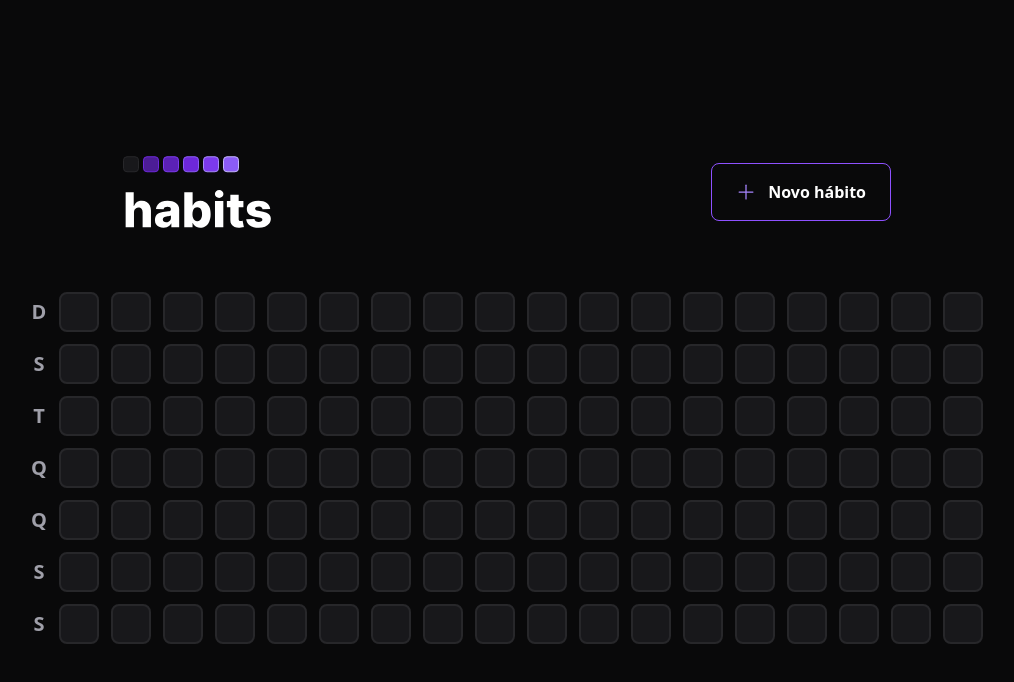
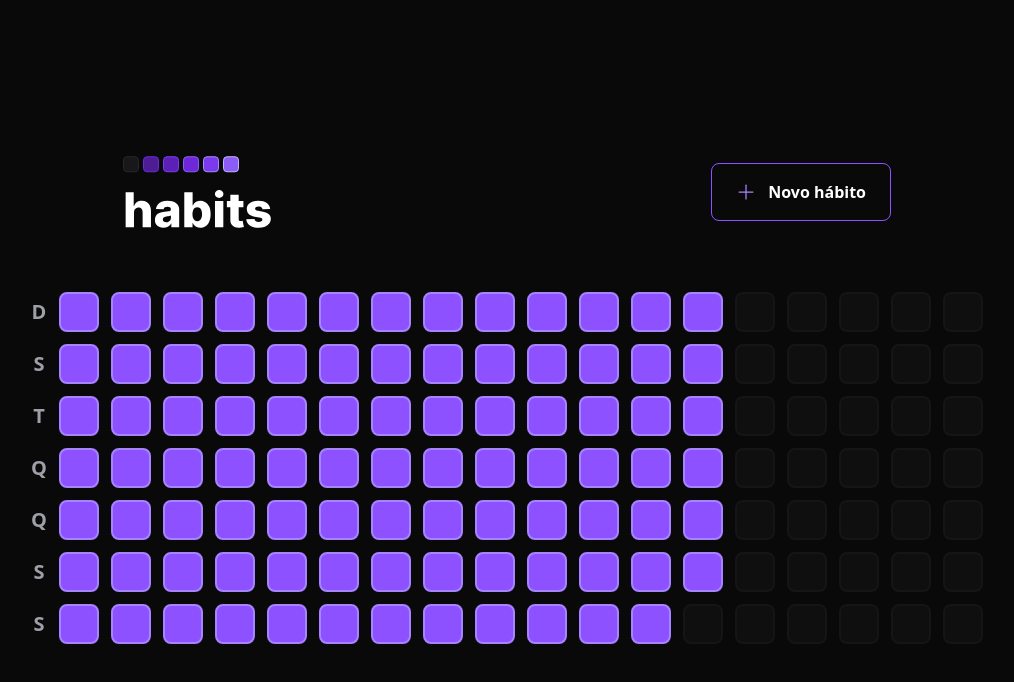
Before and after one commit to dev2Pedro/habitsApp, a React (Vite) app: page / in a window 1280 px wide. Shown: the top 682 px of the page, without its empty margins (133-1147 px from the left). Built offline with nearby package versions, Linux system fonts and the light colour scheme.

Commit message:
Alteração no summary dates, 90 dias a partir da data atual e cor adicionado ao quadrado com atividades completadas

```diff
--- a/package.json
+++ b/package.json
@@ -14,6 +14,7 @@
     "@radix-ui/react-popover": "^1.1.15",
     "@radix-ui/react-progress": "^1.1.7",
     "@tailwindcss/vite": "^4.1.12",
+    "clsx": "^2.1.1",
     "dayjs": "^1.11.13",
     "phosphor-react": "^1.4.1",
     "react": "^19.1.1",
--- a/src/components/HabitDay.tsx
+++ b/src/components/HabitDay.tsx
@@ -1,13 +1,30 @@
 import * as Popover from "@radix-ui/react-popover";
 import { ProgressBarIndicator } from "./ProgressBar";
-// interface HabitProps {
-//   completed: number;
-// }
+import clsx from "clsx";
 
-export function HabitDay() {
+interface HabitDayProps {
+  completed: number;
+  amount: number;
+}
+
+export function HabitDay({ amount, completed }: HabitDayProps) {
+  const completedPercentage = Math.round((completed / amount) * 100);
   return (
     <Popover.Root>
-      <Popover.Trigger className="w-10 h-10 bg-zinc-900 border-2 border-zinc-800 rounded-lg " />
+      <Popover.Trigger
+        className={clsx("w-10 h-10 border-2 rounded-lg", {
+          "bg-zinc-900 border-zinc-800": completedPercentage === 0,
+          "bg-violet-900 border-violet-700":
+            completedPercentage > 0 && completedPercentage < 20,
+          "bg-violet-800 border-violet-600":
+            completedPercentage >= 20 && completedPercentage < 40,
+          "bg-violet-700 border-violet-500":
+            completedPercentage >= 40 && completedPercentage < 60,
+          "bg-violet-600 border-violet-500":
+            completedPercentage >= 60 && completedPercentage < 80,
+          "bg-violet-500 border-violet-400": completedPercentage >= 80,
+        })}
+      />
 
       <Popover.PopoverPortal>
         <Popover.Content className="min-w-[320px] p-6 rounded-2xl bg-zinc-900 flex flex-col">
@@ -16,7 +33,7 @@
             01/09
           </span>
 
-          <ProgressBarIndicator progress={75} />
+          <ProgressBarIndicator progress={completedPercentage} />
 
           <Popover.PopoverArrow
             height={8}
--- a/src/components/SummaryTable.tsx
+++ b/src/components/SummaryTable.tsx
@@ -1,9 +1,9 @@
-import { generateDatesFromYearBeginning } from "../utils/generate-dates-from-year-beginning";
+import { generateNextDays } from "../utils/generate-dates-from-year-beginning";
 import { HabitDay } from "./HabitDay";
 
 const weekDays = ["D", "S", "T", "Q", "Q", "S", "S"];
 
-const summaryDates = generateDatesFromYearBeginning();
+const summaryDates = generateNextDays(90);
 
 const minimumSummaryDatesSize = 18 * 7;
 
@@ -28,7 +28,7 @@
 
       <div className="grid grid-rows-7 grid-flow-col gap-3">
         {summaryDatesToRender.map((date) => (
-          <HabitDay key={date.toString()} />
+          <HabitDay amount={5} completed={4} key={date.toString()} />
         ))}
 
         {amountOfDaysToFill > 0 &&
--- a/src/utils/generate-dates-from-year-beginning.tsx
+++ b/src/utils/generate-dates-from-year-beginning.tsx
@@ -1,13 +1,12 @@
 import dayjs from "dayjs";
 
-export function generateDatesFromYearBeginning() {
-  const firtsDayOfTheYear = dayjs().startOf("year");
-  const today = new Date();
+export function generateNextDays(amount: number) {
+  const today = dayjs().startOf("day");
+  const dates: Date[] = [];
 
-  const dates = [];
-  let compareDate = firtsDayOfTheYear;
+  let compareDate = today;
 
-  while (compareDate.isBefore(today)) {
+  for (let i = 0; i < amount; i++) {
     dates.push(compareDate.toDate());
     compareDate = compareDate.add(1, "day");
   }
```
Also changed, not shown: 1 other file (tests, documents, lock files or other folders).
